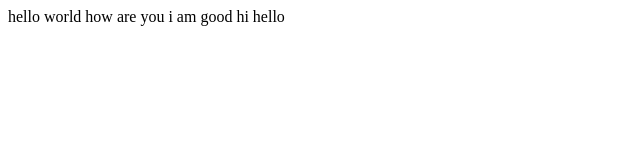
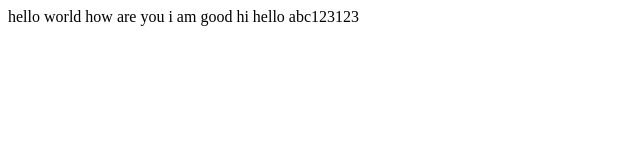
Before and after one commit to hastenfernandes/testproject, a plain HTML site: page index.html in a window 1280 px wide. Shown: the full height of the page, 0-640 px from the left. Drawn offline with Linux system fonts and the light colour scheme.

Commit message:
Update index.html

```diff
--- a/index.html
+++ b/index.html
@@ -4,4 +4,5 @@
 how are you
 i am good
 hi hello
+abc123123
 </body>
```
